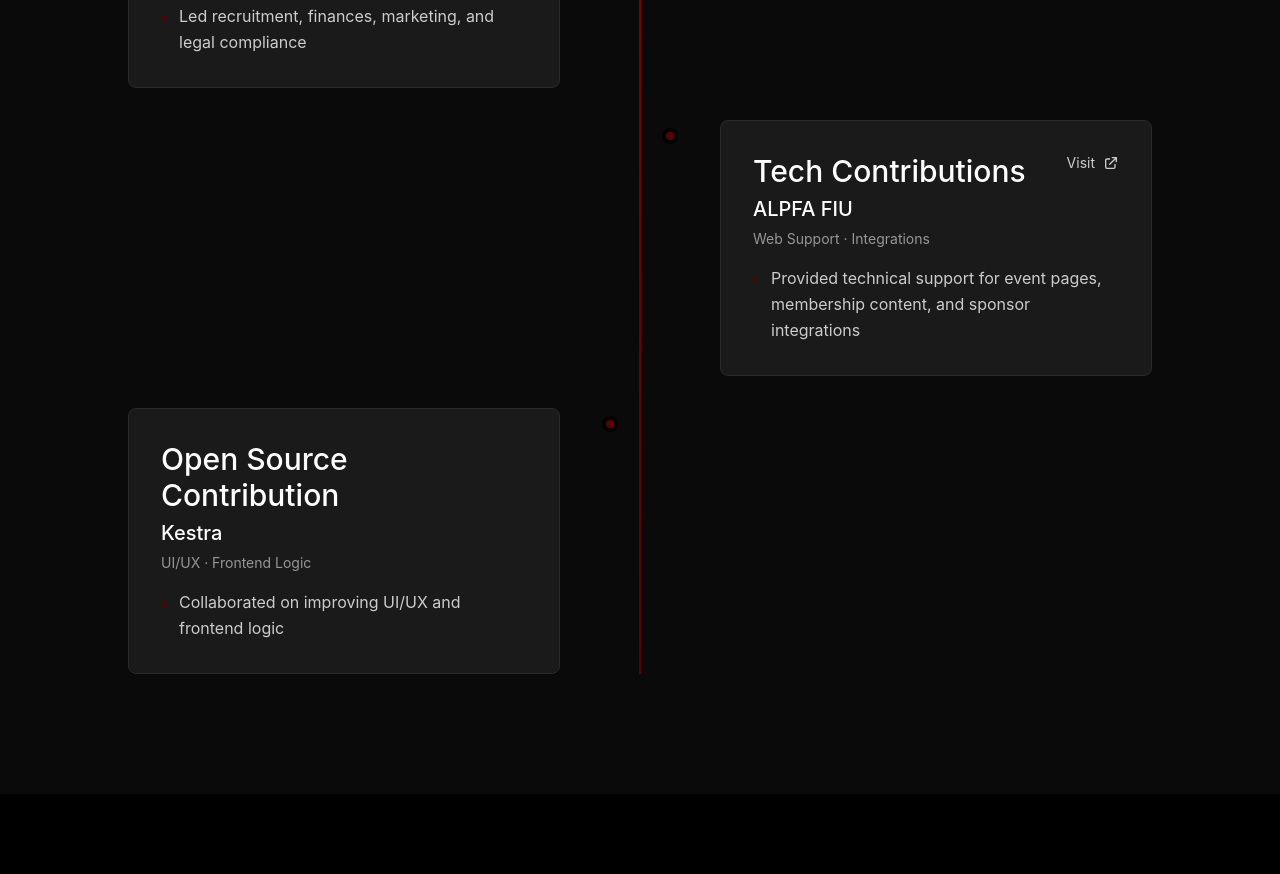
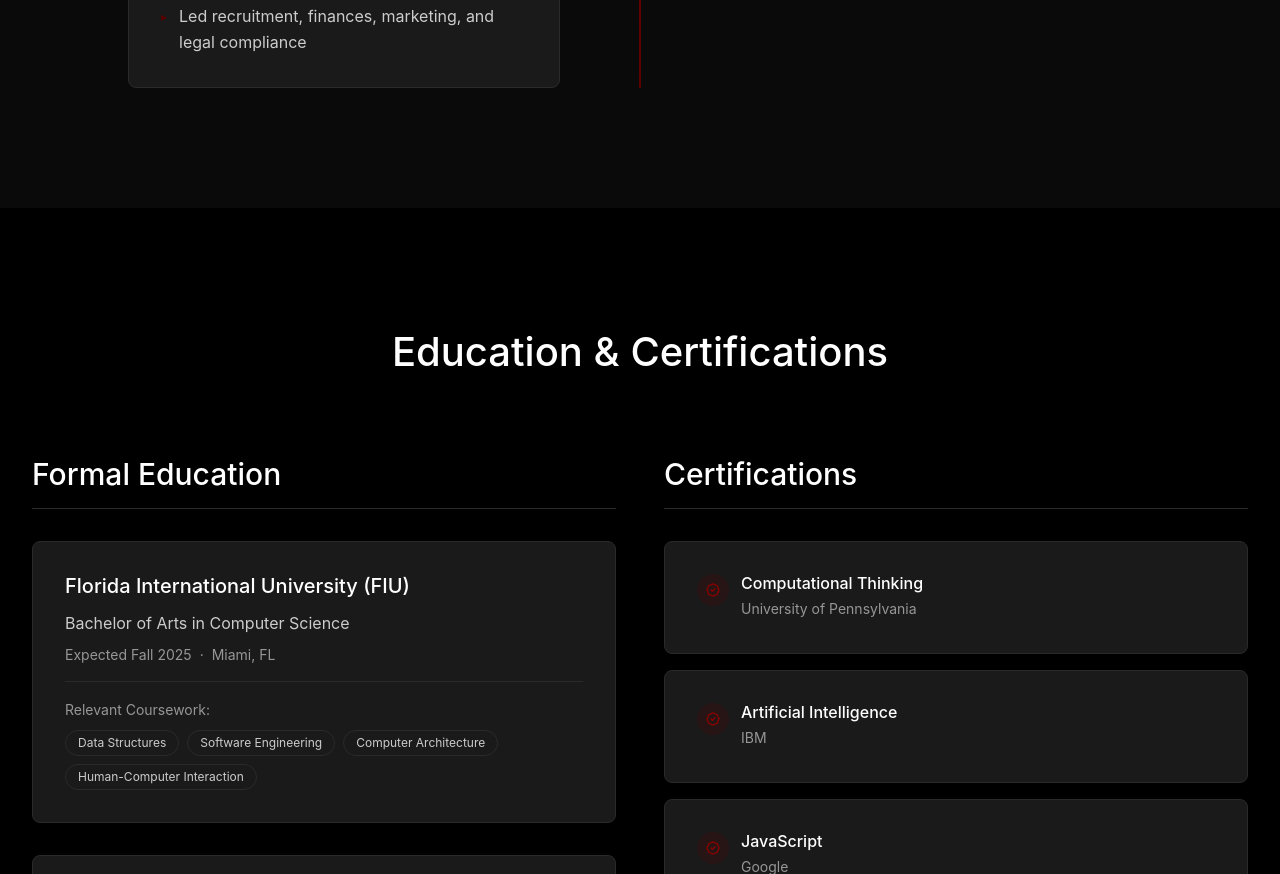
Before and after one commit to Laibrez/laibrez.github.io, a Next.js app: page / in a window 1280 px wide. Shown: the part 4160-5034 px from the top of the page. Built offline with nearby package versions, Linux system fonts and the light colour scheme.

Commit message:
Remove Tech Contributions entries (ALPFA FIU and Kestra) from experience section
Co-authored-by: Laibrez <190900001+Laibrez@users.noreply.github.com>

```diff
--- a/components/ExperienceSectionNew.tsx
+++ b/components/ExperienceSectionNew.tsx
@@ -49,27 +49,6 @@ const experiences: Experience[] = [
     description: [
       'Co-founded a medical laboratory from scratch',
       'Led recruitment, finances, marketing, and legal compliance',
-    ],
-  },
-  {
-    id: 4,
-    position: 'Tech Contributions',
-    company: 'ALPFA FIU',
-    dateRange: 'Web Support · Integrations',
-    location: '',
-    description: [
-      'Provided technical support for event pages, membership content, and sponsor integrations',
-    ],
-    link: 'https://alpfafiu.org',
-  },
-  {
-    id: 5,
-    position: 'Open Source Contribution',
-    company: 'Kestra',
-    dateRange: 'UI/UX · Frontend Logic',
-    location: '',
-    description: [
-      'Collaborated on improving UI/UX and frontend logic',
     ],
   },
 ];
```
